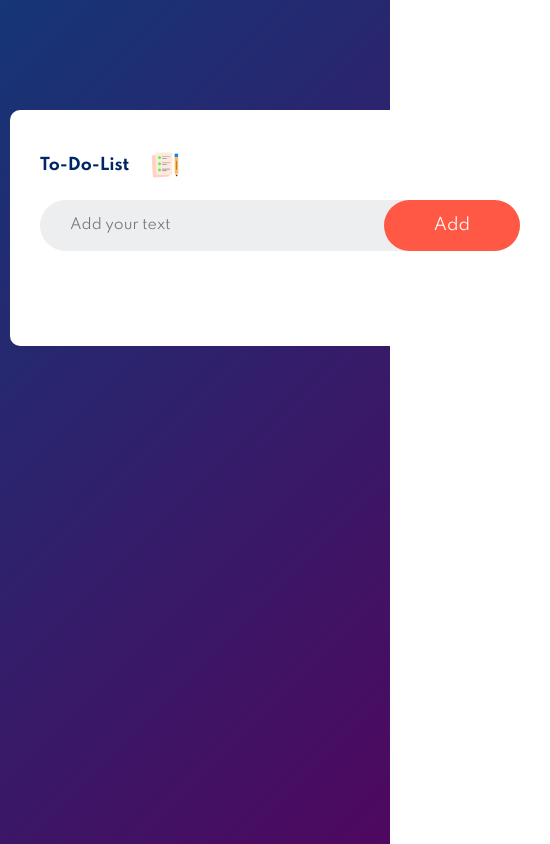
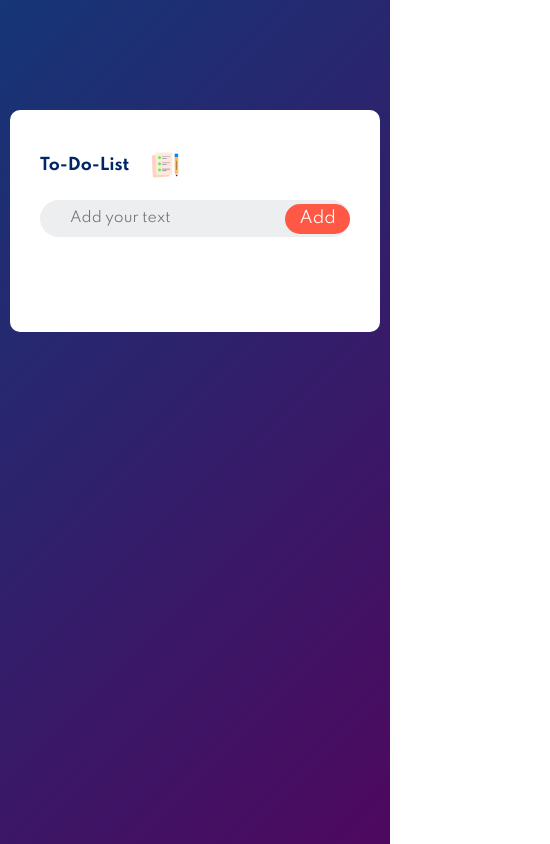
Before and after one commit to Elijah-cod/To-Do-List-App, a plain HTML site: page index.html in a window 390 px wide. Shown: the whole page, 550 px wide, since content can reach past the window. Drawn offline with Linux system fonts and the light colour scheme.

Commit message:
Made the app responsive

```diff
--- a/style.css
+++ b/style.css
@@ -15,8 +15,8 @@
 }
 
 .todo-app {
-  width: 540px;
-  /* max-width: 540px; */
+  width: 100%;
+  max-width: 540px;
   background: #fff;
   margin: 100px auto 20px;
   padding: 40px 30px 70px;
@@ -115,3 +115,15 @@ span:hover {
   color: red;
   cursor: pointer;
 }
+
+
+@media (max-width:400px) {
+  button {
+    padding: 0;
+    width: 100px;
+    height: 30px;
+  }
+  ul li{
+    text-wrap: wrap;
+  }
+}
```
Also changed, not shown: index.html (+0 -3 lines).
